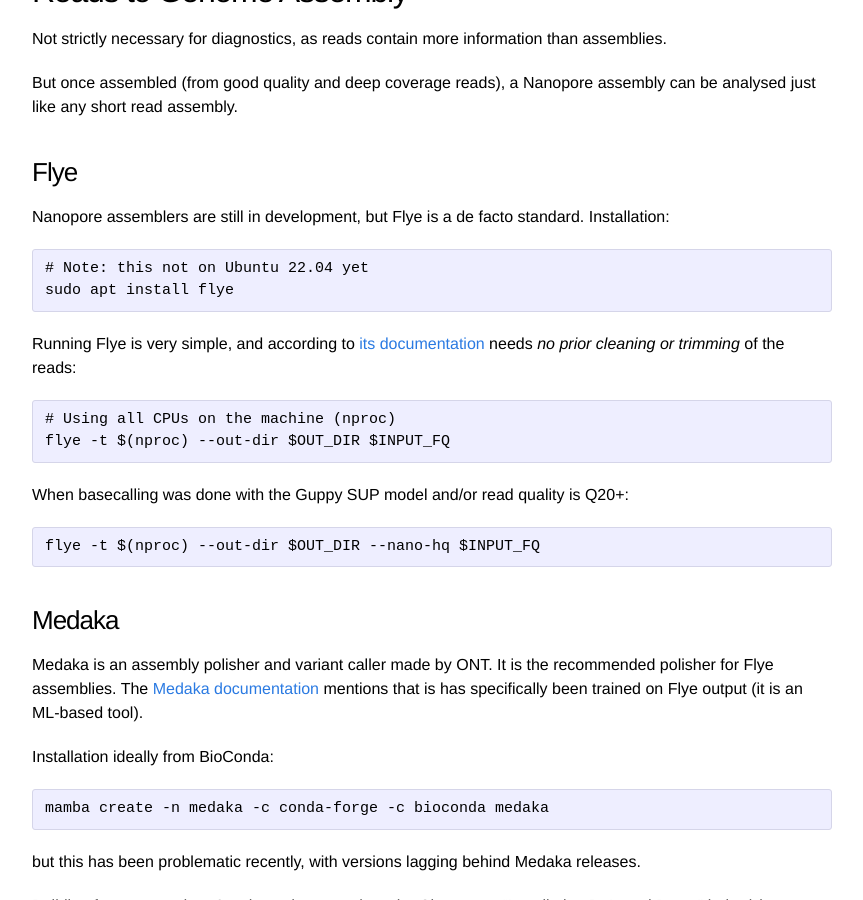
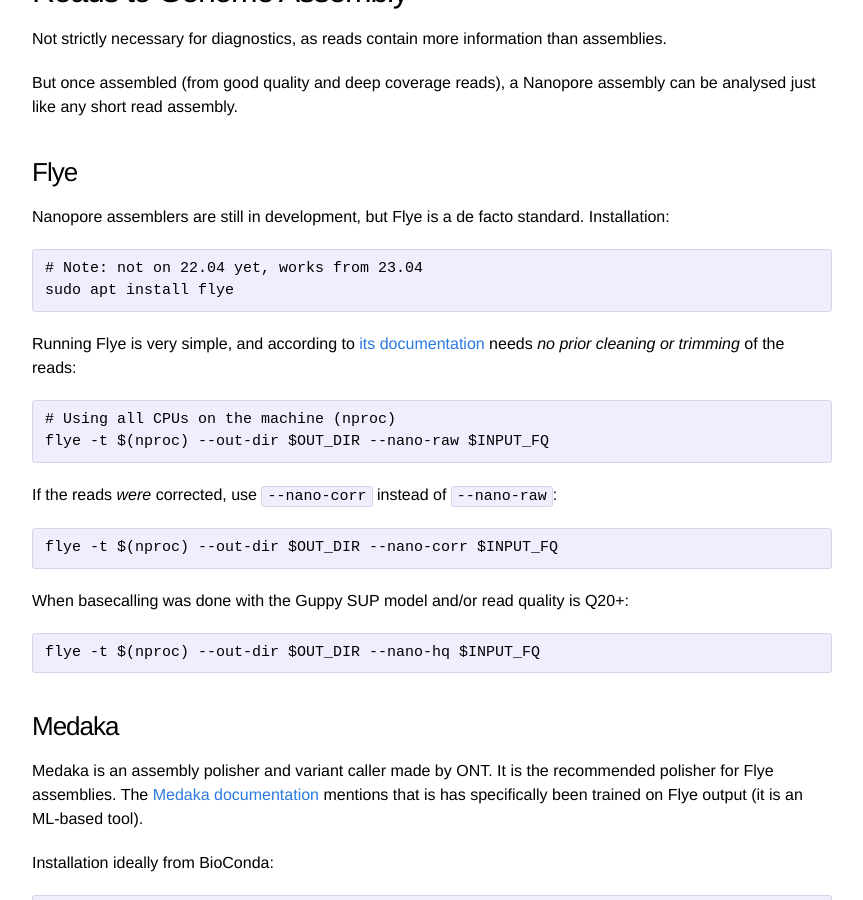
Before and after one commit to zwets/zwets.github.io, a Jekyll site: the page built from _notes/nano-cookbook.md, in a window 1280 px wide and 900 px high, scrolled down 9403 px. Shown: the whole window, without its empty margins (208-1071 px from the left). Built offline with Jekyll 4.4.1, drawn with Linux system fonts in a browser that asks for light colours.

Commit message:
[nano-cookbook] update Flye invocation

```diff
--- a/_notes/nano-cookbook.md
+++ b/_notes/nano-cookbook.md
@@ -305,14 +305,18 @@
 
 Nanopore assemblers are still in development, but Flye is a de facto standard.  Installation:
 
-    # Note: this not on Ubuntu 22.04 yet
+    # Note: not on 22.04 yet, works from 23.04
     sudo apt install flye
 
 Running Flye is very simple, and according to [its documentation](https://github.com/fenderglass/Flye)
 needs _no prior cleaning or trimming_ of the reads:
 
     # Using all CPUs on the machine (nproc)
-    flye -t $(nproc) --out-dir $OUT_DIR $INPUT_FQ
+    flye -t $(nproc) --out-dir $OUT_DIR --nano-raw $INPUT_FQ
+
+If the reads *were* corrected, use `--nano-corr` instead of `--nano-raw`:
+
+    flye -t $(nproc) --out-dir $OUT_DIR --nano-corr $INPUT_FQ
 
 When basecalling was done with the Guppy SUP model and/or read quality is Q20+:
 
```
